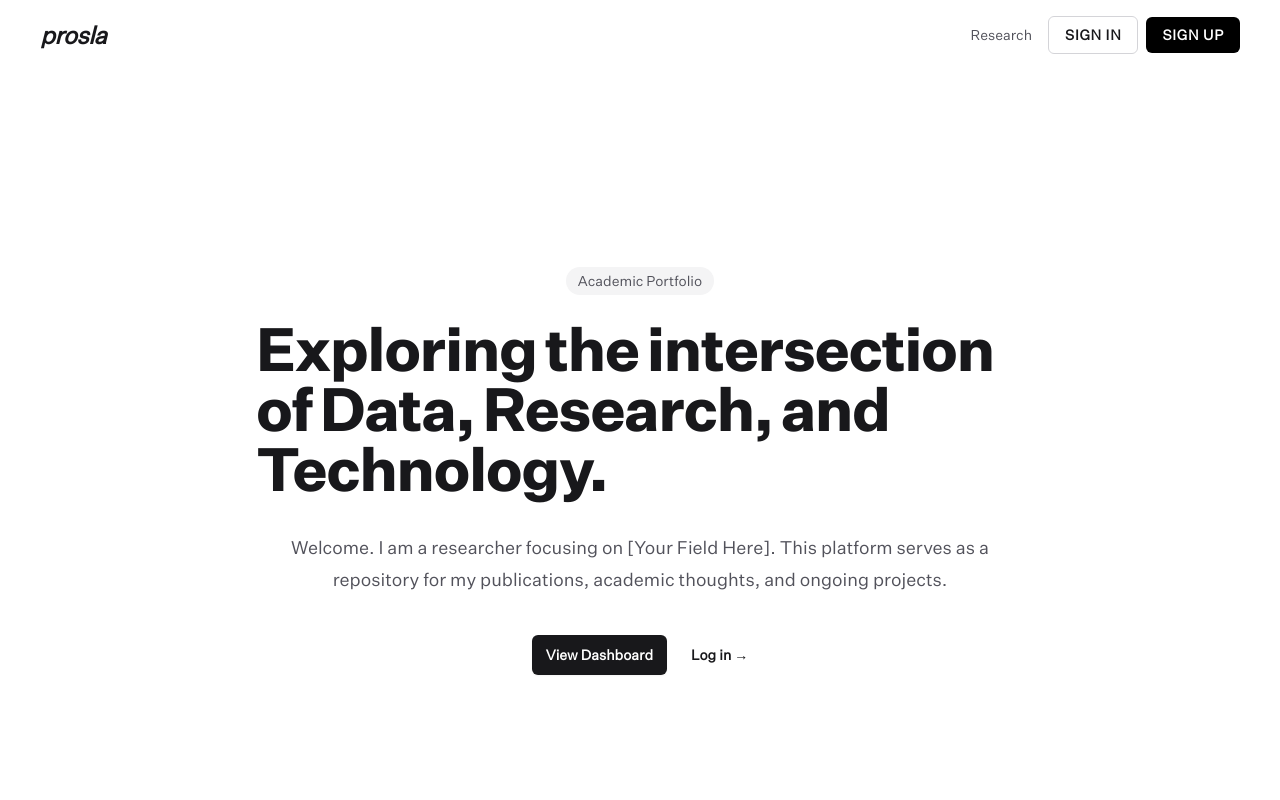
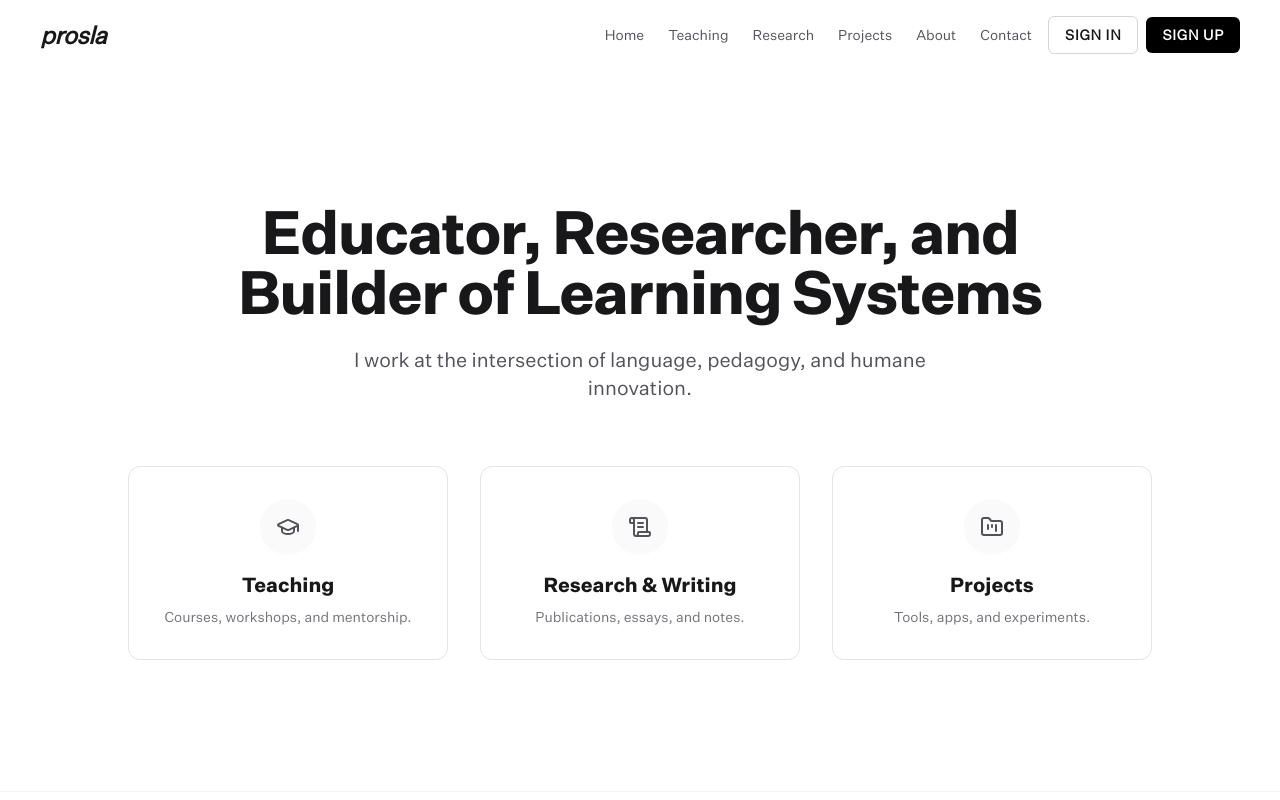
Before and after one commit to RiseforHope/personal-website, a Next.js app: page / in a window 1280 px wide. Shown: the top 800 px of the page. Built offline with nearby package versions, Linux system fonts and the light colour scheme; no server answers.

Commit message:
auth feature

```diff
--- a/app/page.tsx
+++ b/app/page.tsx
@@ -1,42 +1,86 @@
 import Link from "next/link";
-import { SmoothText } from "@/components/SmoothText";
+import { GraduationCap, ScrollText, FolderKanban, ArrowRight } from "lucide-react";
 
 export default function Home() {
   return (
-    <main className="flex min-h-screen flex-col items-center justify-center bg-white px-6 py-24 dark:bg-zinc-950">
-      {/* Hero Section */}
-      <div className="max-w-3xl text-center">
-        <div className="mb-6 flex justify-center">
-          <span className="rounded-full bg-zinc-100 px-3 py-1 text-sm text-zinc-600 dark:bg-zinc-800 dark:text-zinc-400">
-            Academic Portfolio
-          </span>
-        </div>
+    <main className="flex min-h-[calc(100vh-80px)] flex-col items-center justify-center px-6 py-20 md:px-10">
+      <div className="mx-auto w-full max-w-5xl space-y-16 text-center">
 
-        <h1 className="text-4xl font-bold tracking-tight text-zinc-900 sm:text-6xl dark:text-zinc-50">
-          <SmoothText text="Exploring the intersection of Data, Research, and Technology." />
-        </h1>
+        {/* 1. Hero & Positioning Section */}
+        <div className="space-y-6 animate-in fade-in zoom-in duration-700">
+          <h1 className="font-title text-4xl font-bold tracking-tight text-zinc-900 md:text-6xl dark:text-zinc-50">
+            Educator, Researcher, and <br className="hidden md:block" />
+            Builder of Learning Systems
+          </h1>
 
-        <div className="mt-8 text-lg leading-8 text-zinc-600 dark:text-zinc-400">
-          <p>
-            Welcome. I am a researcher focusing on [Your Field Here]. This
-            platform serves as a repository for my publications, academic
-            thoughts, and ongoing projects.
+          <p className="mx-auto max-w-2xl text-lg text-zinc-600 md:text-xl font-light leading-relaxed dark:text-zinc-400">
+            I work at the intersection of language, pedagogy, and humane innovation.
           </p>
         </div>
 
-        {/* Action Buttons */}
-        <div className="mt-10 flex items-center justify-center gap-x-6">
+        {/* 2. Three Clickable Blocks */}
+        <div className="grid grid-cols-1 gap-6 md:grid-cols-3 md:gap-8">
+          {/* Block 1: Teaching */}
           <Link
-            href="/protected/dashboard"
-            className="rounded-md bg-zinc-900 px-3.5 py-2.5 text-sm font-semibold text-white shadow-sm hover:bg-zinc-700 dark:bg-zinc-50 dark:text-zinc-900 dark:hover:bg-zinc-200"
+            href="/teaching"
+            className="group relative flex flex-col items-center justify-center space-y-4 rounded-xl border border-zinc-200 bg-white p-8 text-center transition-all hover:border-zinc-900 hover:shadow-sm dark:border-zinc-800 dark:bg-zinc-900/50 dark:hover:border-zinc-100"
           >
-            View Dashboard
+            <div className="rounded-full bg-zinc-50 p-4 transition-colors group-hover:bg-zinc-100 dark:bg-zinc-800 dark:group-hover:bg-zinc-700">
+              <GraduationCap className="h-6 w-6 text-zinc-600 group-hover:text-black dark:text-zinc-400 dark:group-hover:text-white" />
+            </div>
+            <div>
+              <h3 className="font-title text-xl font-bold text-zinc-900 dark:text-zinc-100">
+                Teaching
+              </h3>
+              <p className="mt-2 text-sm text-zinc-500 dark:text-zinc-400">
+                Courses, workshops, and mentorship.
+              </p>
+            </div>
+            <div className="absolute right-4 top-4 opacity-0 transition-opacity group-hover:opacity-100">
+              <ArrowRight className="h-4 w-4 text-zinc-400" />
+            </div>
           </Link>
+
+          {/* Block 2: Research & Writing */}
           <Link
-            href="/auth/login"
-            className="text-sm leading-6 font-semibold text-zinc-900 dark:text-zinc-50"
+            href="/research"
+            className="group relative flex flex-col items-center justify-center space-y-4 rounded-xl border border-zinc-200 bg-white p-8 text-center transition-all hover:border-zinc-900 hover:shadow-sm dark:border-zinc-800 dark:bg-zinc-900/50 dark:hover:border-zinc-100"
           >
-            Log in <span aria-hidden="true">→</span>
+            <div className="rounded-full bg-zinc-50 p-4 transition-colors group-hover:bg-zinc-100 dark:bg-zinc-800 dark:group-hover:bg-zinc-700">
+              <ScrollText className="h-6 w-6 text-zinc-600 group-hover:text-black dark:text-zinc-400 dark:group-hover:text-white" />
+            </div>
+            <div>
+              <h3 className="font-title text-xl font-bold text-zinc-900 dark:text-zinc-100">
+                Research & Writing
+              </h3>
+              <p className="mt-2 text-sm text-zinc-500 dark:text-zinc-400">
+                Publications, essays, and notes.
+              </p>
+            </div>
+            <div className="absolute right-4 top-4 opacity-0 transition-opacity group-hover:opacity-100">
+              <ArrowRight className="h-4 w-4 text-zinc-400" />
+            </div>
+          </Link>
+
+          {/* Block 3: Projects */}
+          <Link
+            href="/projects"
+            className="group relative flex flex-col items-center justify-center space-y-4 rounded-xl border border-zinc-200 bg-white p-8 text-center transition-all hover:border-zinc-900 hover:shadow-sm dark:border-zinc-800 dark:bg-zinc-900/50 dark:hover:border-zinc-100"
+          >
+            <div className="rounded-full bg-zinc-50 p-4 transition-colors group-hover:bg-zinc-100 dark:bg-zinc-800 dark:group-hover:bg-zinc-700">
+              <FolderKanban className="h-6 w-6 text-zinc-600 group-hover:text-black dark:text-zinc-400 dark:group-hover:text-white" />
+            </div>
+            <div>
+              <h3 className="font-title text-xl font-bold text-zinc-900 dark:text-zinc-100">
+                Projects
+              </h3>
+              <p className="mt-2 text-sm text-zinc-500 dark:text-zinc-400">
+                Tools, apps, and experiments.
+              </p>
+            </div>
+            <div className="absolute right-4 top-4 opacity-0 transition-opacity group-hover:opacity-100">
+              <ArrowRight className="h-4 w-4 text-zinc-400" />
+            </div>
           </Link>
         </div>
       </div>
--- a/components/Navbar.tsx
+++ b/components/Navbar.tsx
@@ -1,46 +1,122 @@
+"use client";
+
+import { useState, useEffect } from "react";
 import Link from "next/link";
-import { createClient } from "@/lib/supabase/server";
-import { redirect } from "next/navigation";
+import { Menu, X } from "lucide-react";
+import { User } from "@supabase/supabase-js";
+// Ensure these components exist in your @/components/ui folder, or replace with standard HTML buttons if needed.
 import { OutlineButton, SolidButton } from "@/components/ui";
 
-export default async function Navbar() {
-  const supabase = await createClient();
-  const {
-    data: { user },
-  } = await supabase.auth.getUser();
+interface NavbarClientProps {
+  user: User | null;
+  signOut: () => Promise<void>;
+}
 
-  const signOut = async () => {
-    "use server";
-    const supabase = await createClient();
-    await supabase.auth.signOut();
-    redirect("/");
+export default function NavbarClient({ user, signOut }: NavbarClientProps) {
+  const [isOpen, setIsOpen] = useState(false);
+
+  // Prevent scrolling when menu is open
+  useEffect(() => {
+    if (isOpen) {
+      document.body.style.overflow = "hidden";
+    } else {
+      document.body.style.overflow = "unset";
+    }
+
+    // Cleanup function to reset overflow when component unmounts
+    return () => {
+      document.body.style.overflow = "unset";
     };
+  }, [isOpen]);
+
+  const toggleMenu = () => setIsOpen(!isOpen);
+  const closeMenu = () => setIsOpen(false);
 
   return (
-    // bg-transparent and consistent padding (px-6 md:px-10)
     <nav className="sticky top-0 z-50 w-full border-b border-transparent bg-transparent px-6 py-4 dark:border-transparent md:px-10">
       <div className="flex w-full items-center justify-between">
-
-        {/* SECTION 1: Logo (Now on the LEFT) */}
+        {/* LOGO (Far Left) */}
         <Link
           href="/"
-          className="text-2xl font-bold tracking-tight text-zinc-900 italic dark:text-zinc-50"
+          className="z-50 text-2xl font-bold tracking-tight text-zinc-900 italic dark:text-zinc-50"
+          onClick={closeMenu}
         >
           prosla
         </Link>
 
-        {/* SECTION 2: Navigation Links & Auth (Now on the RIGHT) */}
         <div className="flex items-center gap-4">
-          {/* Navigation Links */}
+          {/* --- DESKTOP NAVIGATION LINKS (Hidden on Mobile) --- */}
+          <div className="hidden items-center gap-6 md:flex">
+            <NavLinks />
+          </div>
+
+          {/* --- AUTH BUTTONS (Visible on Mobile & Desktop) --- */}
+          <AuthButtons user={user} signOut={signOut} />
+
+          {/* --- MOBILE HAMBURGER BUTTON (Visible on Mobile) --- */}
+          <button
+            onClick={toggleMenu}
+            className="z-50 block p-2 text-zinc-900 focus:outline-none md:hidden dark:text-white"
+            aria-label="Toggle menu"
+          >
+            {isOpen ? <X className="h-6 w-6" /> : <Menu className="h-6 w-6" />}
+          </button>
+        </div>
+      </div>
+
+      {/* --- MOBILE FULL SCREEN MENU OVERLAY --- */}
+      <div
+        className={`fixed inset-0 z-40 flex flex-col items-center justify-center bg-white transition-all duration-500 ease-in-out dark:bg-black ${
+          isOpen
+            ? "opacity-100 translate-y-0 pointer-events-auto"
+            : "opacity-0 -translate-y-4 pointer-events-none"
+        }`}
+      >
+        <div className="flex flex-col items-center gap-8 text-center">
+          <div className="flex flex-col gap-6" onClick={closeMenu}>
+            <NavLinks mobile />
+          </div>
+
+          {/* Auth buttons are now in the header, so we removed them from here to avoid duplication */}
+        </div>
+      </div>
+    </nav>
+  );
+}
+
+// --- Helper Components ---
+
+function NavLinks({ mobile = false }: { mobile?: boolean }) {
+  const baseClass = mobile
+    ? "text-2xl font-bold text-zinc-900 dark:text-white hover:text-zinc-600"
+    : "text-sm font-medium text-zinc-600 hover:text-black dark:text-zinc-400 dark:hover:text-white";
+
+  return (
+    <>
+      {["Home", "Teaching", "Research", "Projects", "About", "Contact"].map(
+        (item) => (
           <Link
-            href="/blog"
-            className="hidden text-sm font-medium text-zinc-600 hover:text-black md:block dark:text-zinc-400 dark:hover:text-white"
+            key={item}
+            href={item === "Home" ? "/" : "/blog"}
+            className={baseClass}
           >
-            Research
+            {item}
           </Link>
+        )
+      )}
+    </>
+  );
+}
 
-          {user ? (
-            /* Logged In State */
+function AuthButtons({
+                       user,
+                       signOut,
+                     }: {
+  user: User | null;
+  signOut: () => Promise<void>;
+}) {
+  if (user) {
+    return (
       <div className="flex items-center gap-4">
         <Link
           href="/protected/dashboard"
@@ -49,31 +125,28 @@ export default async function Navbar() {
           Dashboard
         </Link>
         <form action={signOut}>
-                <SolidButton className="py-2 text-xs">Sign Out</SolidButton>
+          <button className="rounded-md bg-zinc-900 px-4 py-2 text-xs font-bold text-white uppercase dark:bg-white dark:text-black">
+            Sign Out
+          </button>
         </form>
       </div>
-          ) : (
-            /* Logged Out State */
+    );
+  }
+
+  return (
     <div className="flex items-center gap-2">
-              {/* SIGN IN = Outline */}
       <Link
         href="/auth/login"
-                className="flex items-center justify-center rounded-md border border-zinc-300 bg-transparent px-4 py-2 text-sm font-bold tracking-wider text-zinc-900 uppercase transition hover:border-zinc-900 hover:bg-zinc-50 dark:border-zinc-700 dark:text-zinc-50 dark:hover:border-zinc-200 dark:hover:bg-zinc-900/40"
+        className="flex items-center justify-center rounded-md border border-zinc-300 bg-transparent px-3 py-2 text-xs font-bold tracking-wider text-zinc-900 uppercase transition hover:border-zinc-900 hover:bg-zinc-50 md:px-4 md:text-sm dark:border-zinc-700 dark:text-zinc-50 dark:hover:border-zinc-200 dark:hover:bg-zinc-900/40"
       >
         SIGN IN
       </Link>
-
-              {/* SIGN UP = Solid */}
       <Link
         href="/auth/signup"
-                className="flex items-center justify-center rounded-md bg-black px-4 py-2 text-sm font-bold tracking-wider text-white uppercase transition hover:bg-zinc-800 dark:bg-white dark:text-black dark:hover:bg-zinc-200"
+        className="flex items-center justify-center rounded-md bg-black px-3 py-2 text-xs font-bold tracking-wider text-white uppercase transition hover:bg-zinc-800 md:px-4 md:text-sm dark:bg-white dark:text-black dark:hover:bg-zinc-200"
       >
         SIGN UP
       </Link>
     </div>
-          )}
-        </div>
-      </div>
-    </nav>
   );
 }
```
Lines whose indentation alone changed are shown as unchanged.
